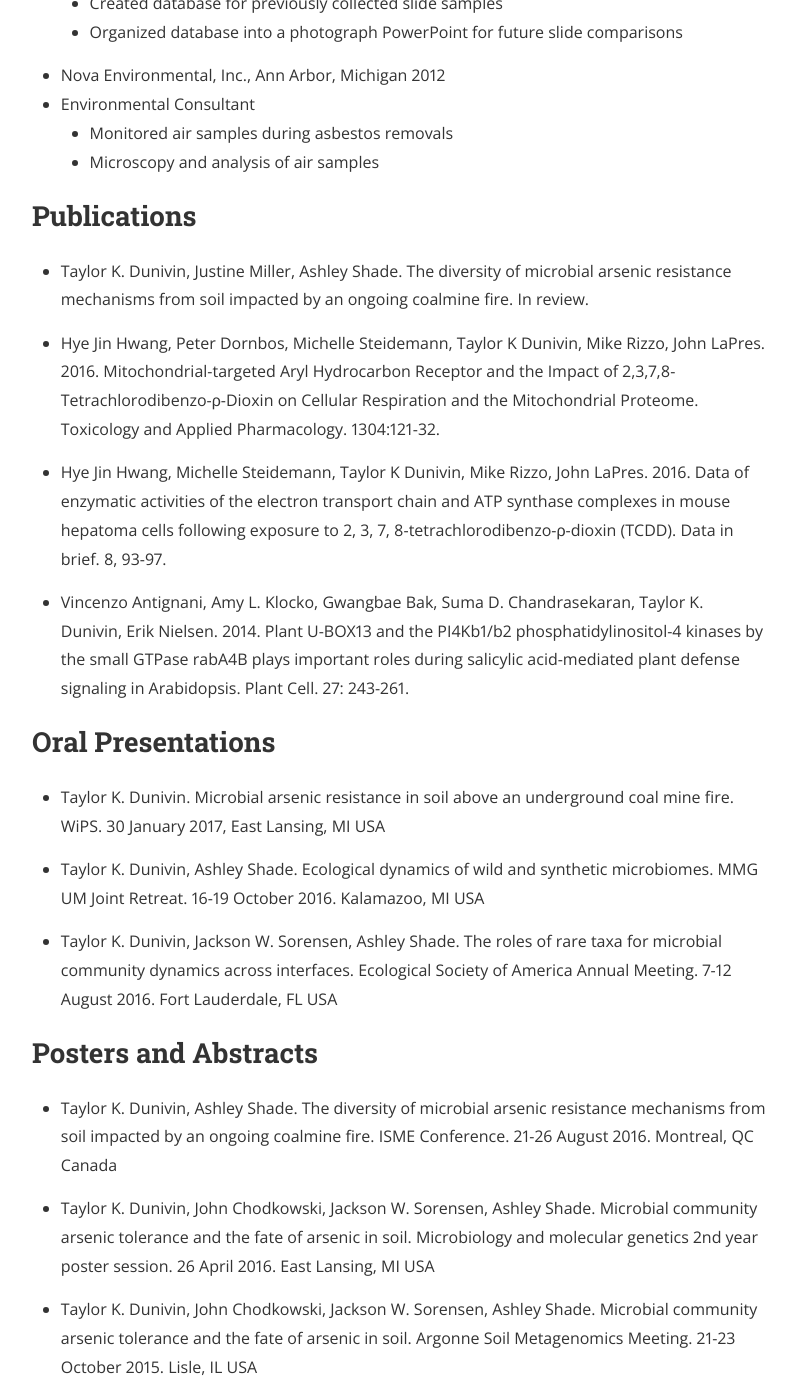
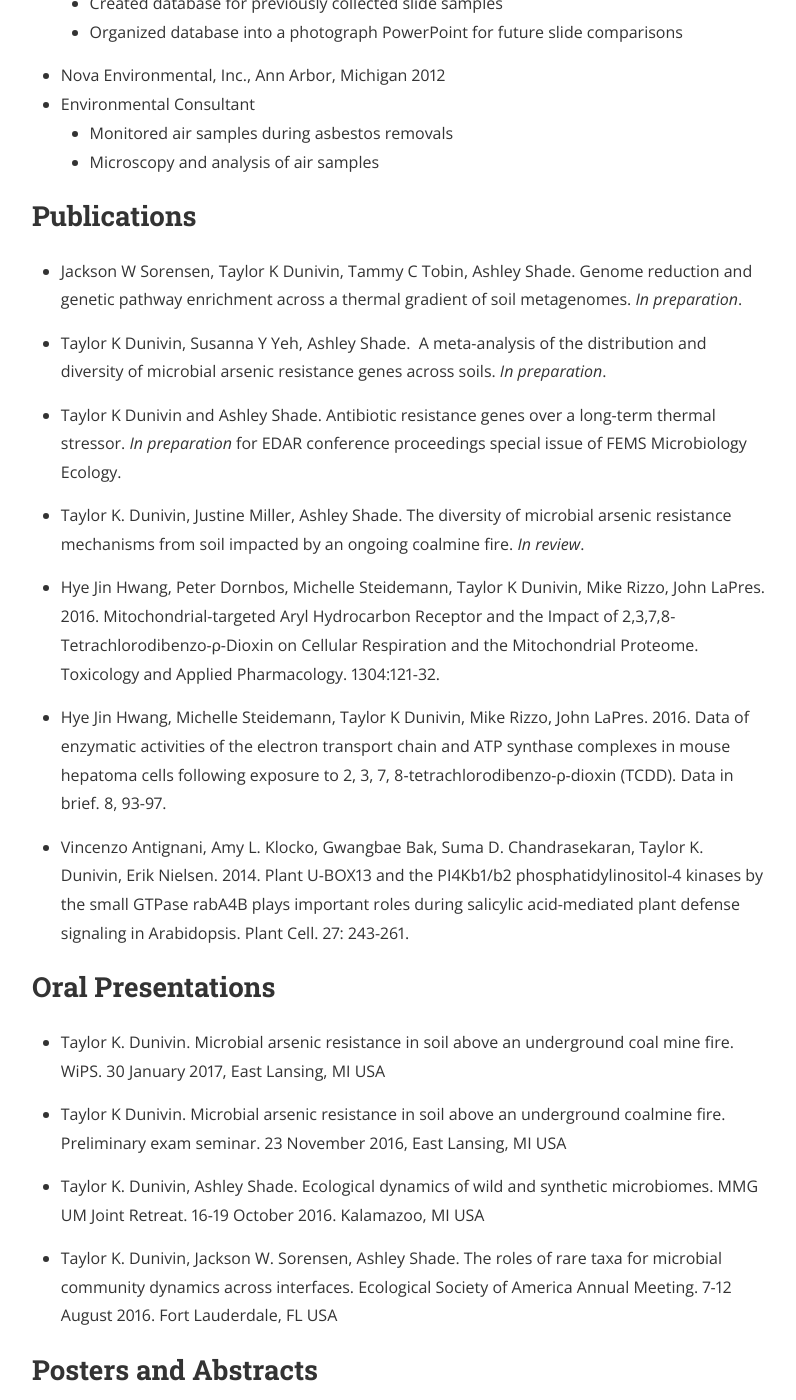
Before and after one commit to dunivint/dunivint.github.io, a Jekyll site: the page built from CV.md, in a window 1280 px wide and 1400 px high, scrolled down 904 px. Shown: the whole window, without its empty margins (240-1036 px from the left). Built offline with Jekyll 4.4.1, drawn with Linux system fonts in a browser that asks for light colours; nearby versions of some CDN libraries; a style sheet for code colours, icons or effects is not loaded; some of the changed text lies outside the part shown.

Commit message:
Update CV.md

```diff
--- a/CV.md
+++ b/CV.md
@@ -39,7 +39,13 @@ permalink: /CV/
 
 
 ## Publications
-* Taylor K. Dunivin, Justine Miller, Ashley Shade. The diversity of microbial arsenic resistance mechanisms from soil impacted by an ongoing coalmine fire. In review.
+* Jackson W Sorensen, Taylor K Dunivin, Tammy C Tobin, Ashley Shade. Genome reduction and genetic pathway enrichment across a thermal gradient of soil metagenomes. _In preparation_.
+
+* Taylor K Dunivin, Susanna Y Yeh, Ashley Shade.  A meta-analysis of the distribution and diversity of microbial arsenic resistance genes across soils. _In preparation_.
+
+* Taylor K Dunivin and Ashley Shade. Antibiotic resistance genes over a long-term thermal stressor. _In preparation_ for EDAR conference proceedings special issue of FEMS Microbiology Ecology.
+
+* Taylor K. Dunivin, Justine Miller, Ashley Shade. The diversity of microbial arsenic resistance mechanisms from soil impacted by an ongoing coalmine fire. _In review_.
 
 * Hye Jin Hwang, Peter Dornbos, Michelle Steidemann, Taylor K Dunivin, Mike Rizzo, John LaPres. 2016. Mitochondrial-targeted Aryl Hydrocarbon Receptor and the Impact of 2,3,7,8-Tetrachlorodibenzo-ρ-Dioxin on Cellular Respiration and the Mitochondrial Proteome. Toxicology and Applied Pharmacology. 1304:121-32.
 
@@ -51,12 +57,18 @@ permalink: /CV/
 ## __Oral Presentations__
 * Taylor K. Dunivin. Microbial arsenic resistance in soil above an underground coal mine fire. WiPS. 30 January 2017, East Lansing, MI USA
 
+* Taylor K Dunivin. Microbial arsenic resistance in soil above an underground coalmine fire. Preliminary exam seminar. 23 November 2016, East Lansing, MI USA
+
 * Taylor K. Dunivin, Ashley Shade. Ecological dynamics of wild and synthetic microbiomes. MMG UM Joint Retreat. 16-19 October 2016. Kalamazoo, MI USA
 
 * Taylor K. Dunivin, Jackson W. Sorensen, Ashley Shade. The roles of rare taxa for microbial community dynamics across interfaces. Ecological Society of America Annual Meeting. 7-12 August 2016. Fort Lauderdale, FL USA
 
 
 ## __Posters and Abstracts__
+* Taylor K. Dunivin and Ashley Shade. Investigation of arsenic and antibiotic resistance gene co-selection over a long term stressor. EDAR Conference. 13-17 August 2017. East Lansing, MI USA
+
+* Susanna Yeh, Taylor K. Dunivin,  Ashley Shade. Diversity and abundance of arsenic resistant genes in soil microbiomes. Mid-SURE. 26 July 2017. East Lanisng, MI USA
+
 * Taylor K. Dunivin, Ashley Shade. The diversity of microbial arsenic resistance mechanisms from soil impacted by an ongoing coalmine fire. ISME Conference. 21-26 August 2016. Montreal, QC Canada
 
 * Taylor K. Dunivin, John Chodkowski, Jackson W. Sorensen, Ashley Shade. Microbial community arsenic tolerance and the fate of arsenic in soil. Microbiology and molecular genetics 2nd year poster session. 26 April 2016. East Lansing, MI USA
@@ -80,6 +92,7 @@ permalink: /CV/
 
 
 ## __Teaching Experience__
+* ACRES REU student mentor – Michigan State University, East Lansing, MI			          Summer 2017
 *	Introductory Laboratory for Microbiology – Michigan State University                Spring 2017
 *	EDAMAME workshop – Michigan State University, Kellogg Biological Station           July 2016
 *	Laboratory in Genomics and Molecular Genetics – Michigan State University        Spring 2016
@@ -87,6 +100,8 @@ permalink: /CV/
 
 
 ## __Service Experience__
+* Reviewer for mSystems
+* Reviewer for Environmental Science and Technology
 *	EDAMAME course coordinator – Michigan State University, East Lansing, MI          		         2016-2017
 *	Interviewer for CMSE candidate – Michigan State University, East Lansing MI                                February 2017
 *	Guide for BMS recruitment – Michigan State University, East Lansing MI                                        2015-2017
```
Also changed, not shown: other parts of CV.md (+1 -1 lines).
